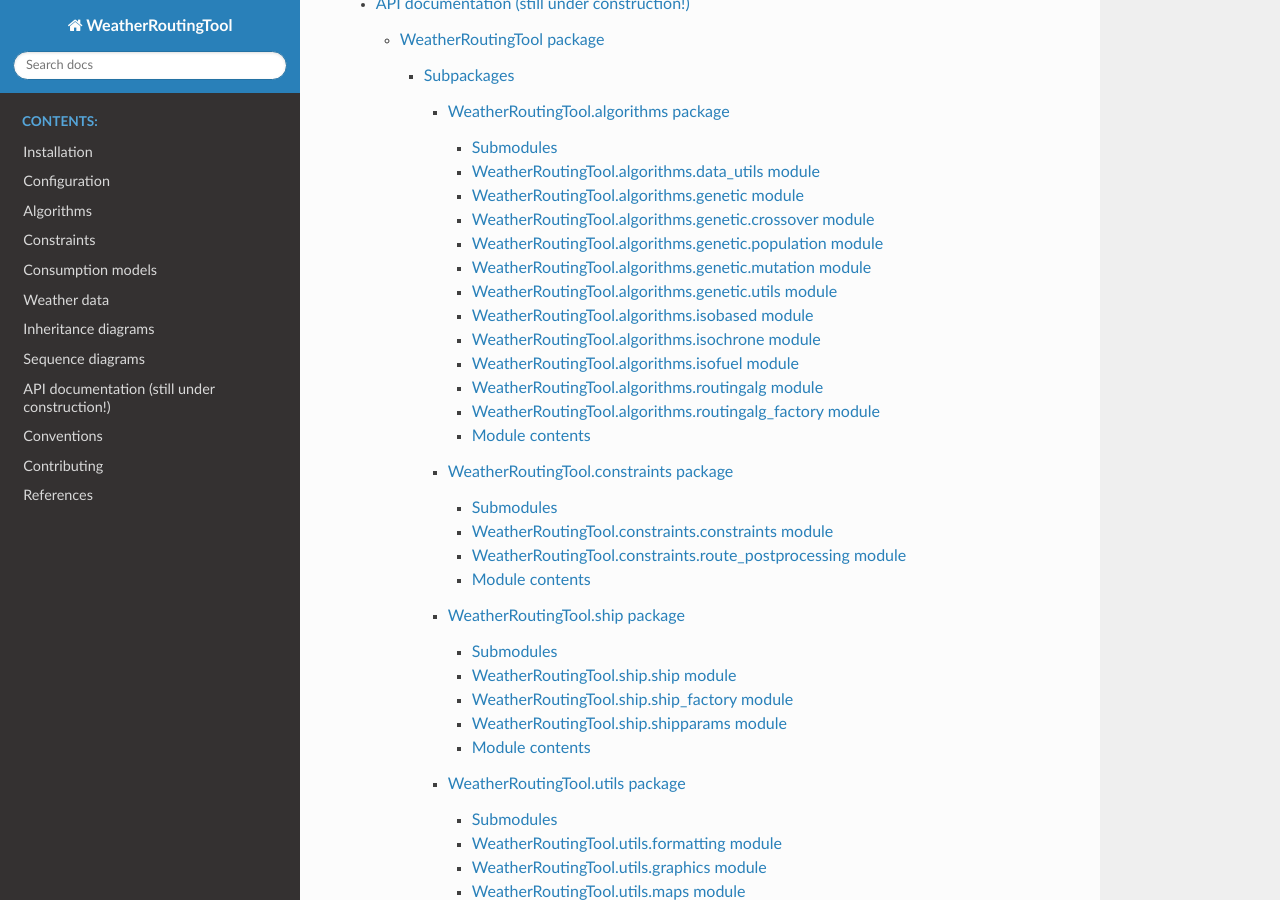
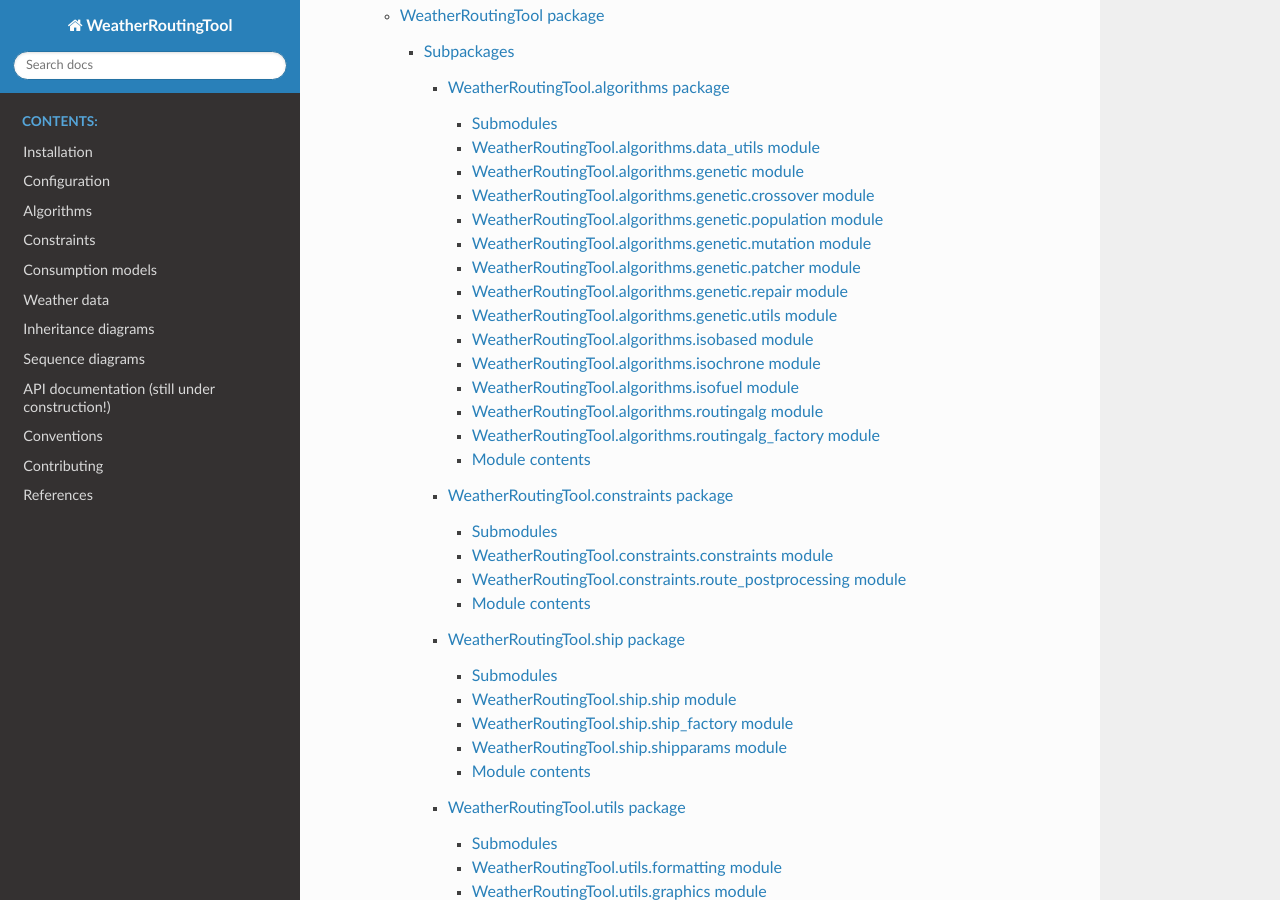
Before and after one commit to 52North/WeatherRoutingTool, a Sphinx documentation site: the page built from docs/index.rst, in a window 1280 px wide and 900 px high, scrolled down 1585 px. Built offline with Sphinx 7.4.7 and the Read the Docs theme 3.1.0, drawn with Linux system fonts in a browser that asks for light colours; some of the changed text lies outside the part shown.

Commit message:
[genetic|docs] Append documentation changes
Signed-off-by: Shreyas Ranganatha <shreyass.ranganatha@gmail.com>

```diff
--- a/docs/source/api-documentation/WeatherRoutingTool.algorithms.rst
+++ b/docs/source/api-documentation/WeatherRoutingTool.algorithms.rst
@@ -40,6 +40,22 @@
 ---------------------------------------------------
 
 .. automodule:: WeatherRoutingTool.algorithms.genetic.mutation
+   :members:
+   :undoc-members:
+   :show-inheritance:
+
+WeatherRoutingTool.algorithms.genetic.patcher module
+---------------------------------------------------
+
+.. automodule:: WeatherRoutingTool.algorithms.genetic.patcher
+   :members:
+   :undoc-members:
+   :show-inheritance:
+
+WeatherRoutingTool.algorithms.genetic.repair module
+---------------------------------------------------
+
+.. automodule:: WeatherRoutingTool.algorithms.genetic.repair
    :members:
    :undoc-members:
    :show-inheritance:
```
Also changed, not shown: docs/source/algorithms/genetic.rst (+44 -25 lines), docs/_static/algorithm_genetic/constraints_violation_repair.png (added), docs/_static/algorithm_genetic/waypoints_infill_repair.png (added).
